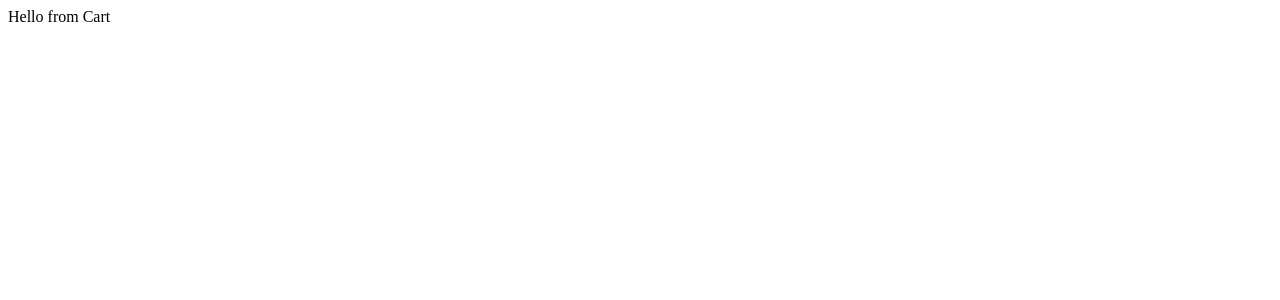
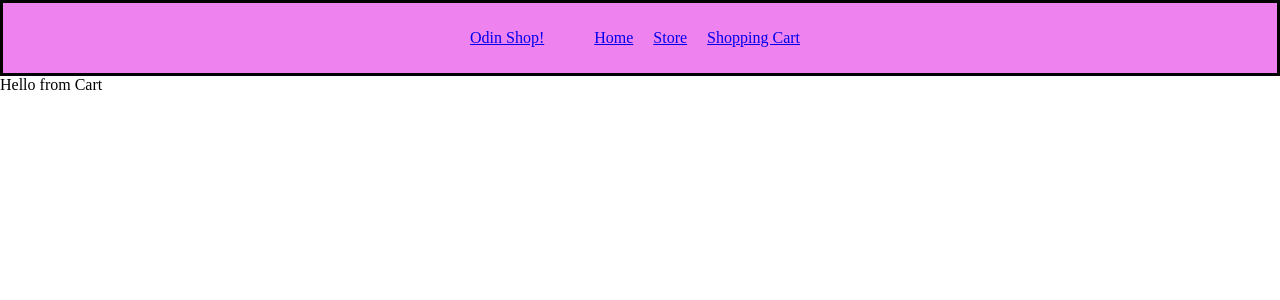
Before and after one commit to Michaelj82/shoppingcart, a React (Create React App) app: page /cart in a window 1280 px wide. Shown: the top 300 px of the page. Built offline with nearby package versions, Linux system fonts and the light colour scheme.

Commit message:
basic search bar w/ links to components for the website.

```diff
--- /dev/null
+++ b/src/Navbar.js
@@ -0,0 +1,27 @@
+import React from "react";
+import './style.css'
+
+const Navbar = () => {
+
+    return(
+        <div id="nav">
+            <a href='/' className="title">Odin Shop!</a>
+            <ul className="links">
+                <li>
+                   <a href='/cart'>Shopping Cart</a>
+                </li>
+
+                <li>
+                    <a href='/store'>Store</a>
+                </li>
+
+                <li>
+                    <a href='/'>Home</a>
+                </li>
+            </ul>
+        </div>
+
+    );
+};
+
+export default Navbar;
--- a/src/RouteSwitch.js
+++ b/src/RouteSwitch.js
@@ -1,23 +1,22 @@
 import React from "react";
-import { ReactDOM } from "react";
 import {BrowserRouter, Routes, Route} from "react-router-dom";
 import App from "./App";
 import Store from "./Store";
 import Cart from "./Cart";
-
+import Navbar from "./Navbar";
 const RouteSwitch = () => {
 
     return(
         <BrowserRouter>
+            <Navbar></Navbar>
 
-            <Routes>
-                <Route path="/" element={<App></App>}></Route>
-                <Route path="/store" element={<Store></Store>}></Route>
-                <Route path="/cart" element={<Cart></Cart>}></Route>
+                <Routes>
+                    <Route path="/" element={<App></App>}></Route>
+                    <Route path="/store" element={<Store></Store>}></Route>
+                    <Route path="/cart" element={<Cart></Cart>}></Route>
 
 
-            </Routes>
-
+                </Routes>
         </BrowserRouter>
     );
 };
--- a/src/index.js
+++ b/src/index.js
@@ -5,6 +5,9 @@ import RouteSwitch from './RouteSwitch';
 const root = ReactDOM.createRoot(document.getElementById('root'));
 root.render(
   <React.StrictMode>
-    <RouteSwitch></RouteSwitch>
+    <div id='site'>
+      <RouteSwitch></RouteSwitch>
+
+    </div>
   </React.StrictMode>
 );
--- /dev/null
+++ b/src/style.css
@@ -0,0 +1,39 @@
+html, body{
+    height: 100vh;
+    width: 100vw;
+    margin: 0;
+
+}
+
+#site{
+    display: grid;
+    grid-template-columns: minmax(100px, 1fr) 5fr 1fr;
+    grid-template-rows: minmax(75px, 1fr) 5fr 1fr;
+}
+
+
+
+#nav{
+    border: solid;
+
+    grid-area: span 1 / span 3;
+
+    display: flex;
+    flex-direction: row;
+    justify-content: center;
+    align-items: center;
+
+    background-color: violet;
+
+}
+
+#nav > .links{
+    list-style-type: none;
+
+}
+
+
+#nav > .links > li{
+    float: right;
+    margin: 10px;
+}
```
